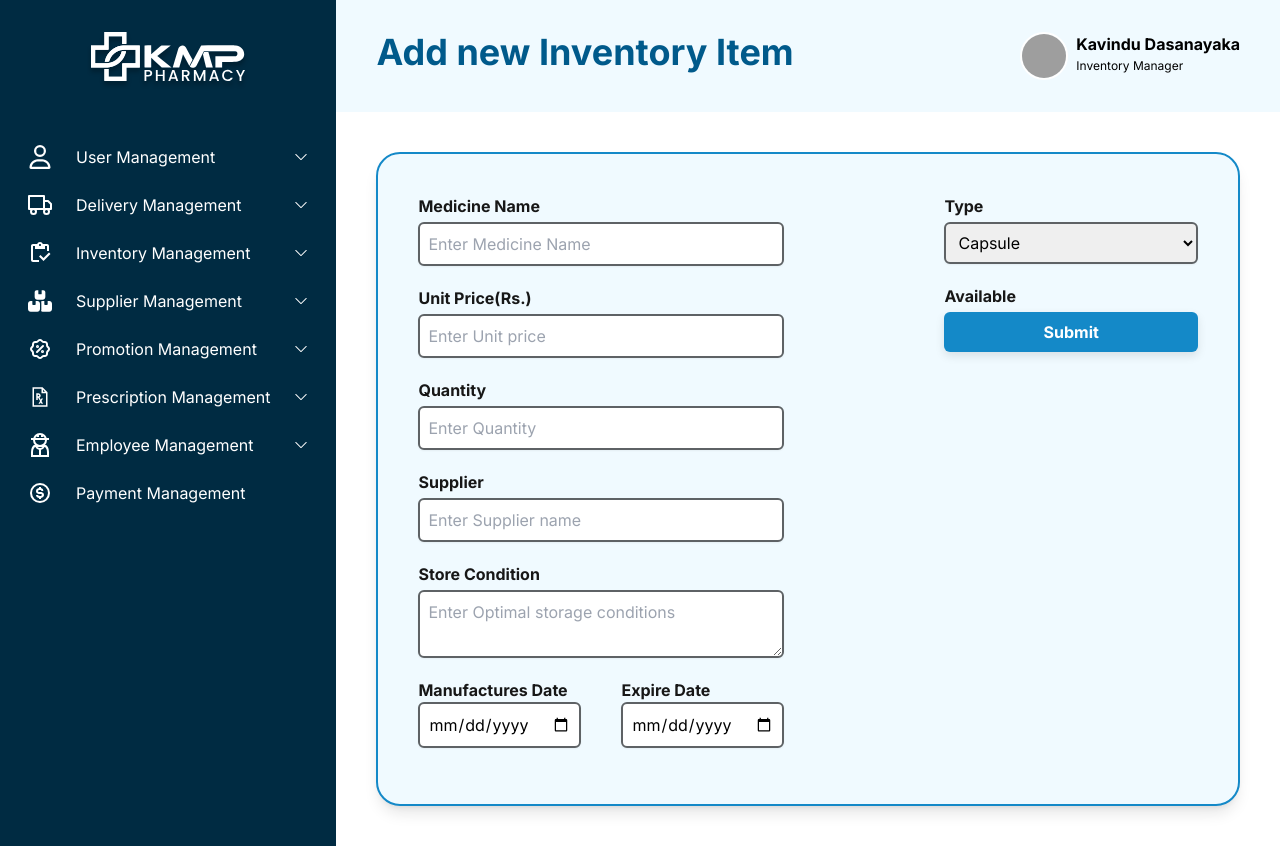
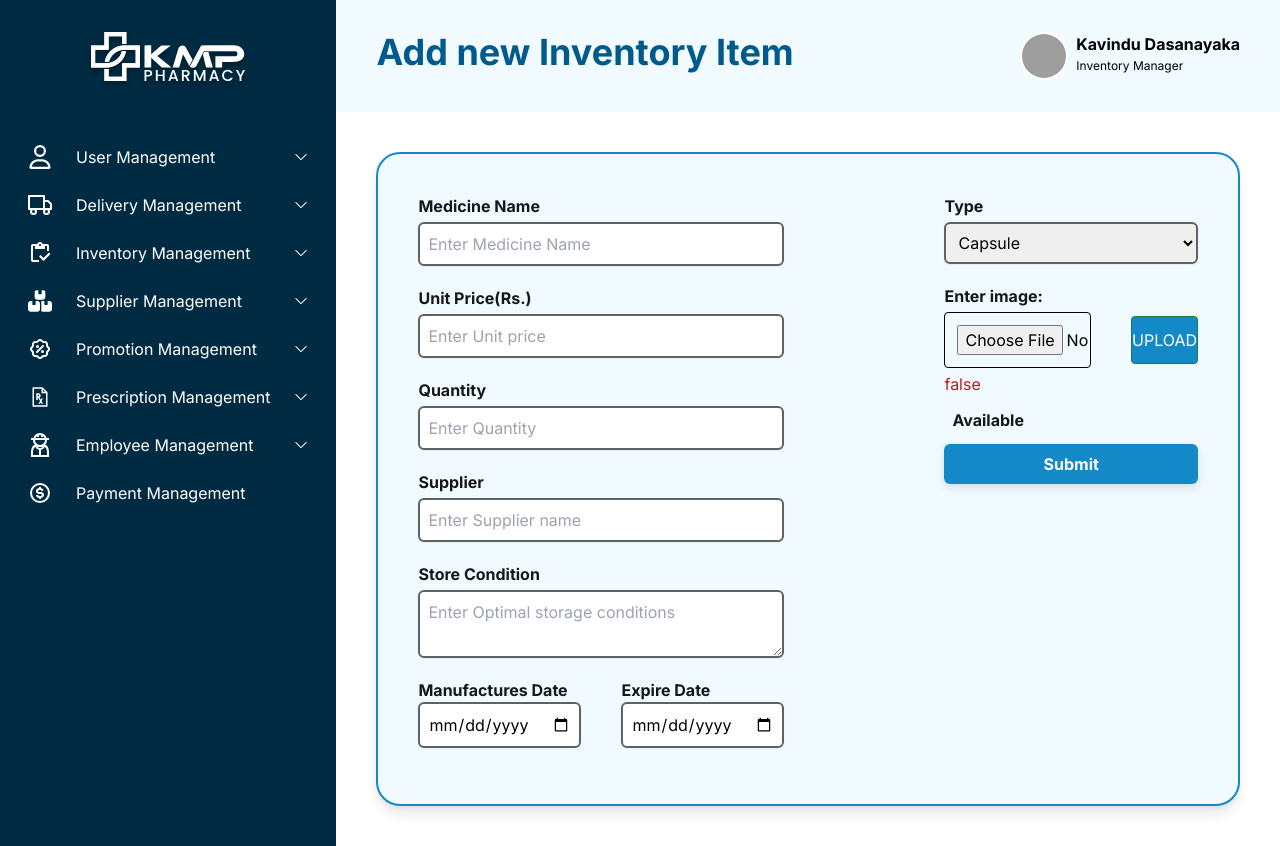
Before and after one commit to kavindu-dilshan/KMP-Pharmacy, a React (Vite) app in the folder client/: page /create-inventory in a window 1280 px wide. Built offline with nearby package versions, Linux system fonts and the light colour scheme; grey boxes are pictures that could not be loaded.

Commit message:
create the functionality for uploading inventory item images.

```diff
--- a/client/src/pages/InventoryManagement/InventoryItemCreateForm.jsx
+++ b/client/src/pages/InventoryManagement/InventoryItemCreateForm.jsx
@@ -3,9 +3,16 @@ import { useNavigate } from 'react-router-dom';
     import axios from 'axios';
     import { toast } from 'react-hot-toast';
     import SideBar from '../../components/SideBar';
+    import { getStorage, uploadBytesResumable,ref,getDownloadURL } from 'firebase/storage';
+    import { app } from '../../firebase';
 
-export default function inventorycreateform() {
+
+    export default function Inventorycreateform() {
         const navigate = useNavigate();
+        const [imageUploadError, setImageUploadError] = useState('false');
+        const [files,setFiles] = useState();
+        const [error, setError] = useState('');
+        const [uploading,setuploading] = useState(false);
         const [value, setValue] = useState({
             Mname: '',
             Mprice: '',
@@ -15,9 +22,57 @@ export default function inventorycreateform() {
             manuAt: '',
             expirAt: '',
             storageCondition: '',
+            imageUrls: '',
             status: 'Active'
         });
-    const [error, setError] = useState('');
+
+        console.log(value.imageUrls);
+
+        const handleImageSubmit = async (e) => {
+            if (files.length > 0) {
+                try {
+                    setuploading(true);
+                    const imageUrl = await storeImage(files[0]);
+                    setValue({
+                        ...value,
+                        imageUrl: imageUrl // Corrected key: imageUrl instead of imageUrls  //Can use any name // like a variable // use as a key
+                    });
+                    setuploading(false);
+                    setImageUploadError(false);
+                } catch (error) {
+                    setImageUploadError('Image upload failed (2mb max per image)');
+                    setuploading(false);
+                }
+            }
+        };
+
+
+
+
+        const storeImage = async (file) => {
+            return new Promise((resolve, reject) => {
+                const storage = getStorage(app);
+                const fileName = new Date().getTime() + file.name;
+                const storageRef = ref(storage, fileName);
+                const uploadTask = uploadBytesResumable(storageRef, file);
+                uploadTask.on(
+                    "state_changed",
+                    (snapshot) => {
+                        const progress = (snapshot.bytesTransferred / snapshot.totalBytes) * 100;
+                        console.log("Upload is " + progress + "% done");
+                    },
+                    (error) => {
+                        reject(error);
+                    },
+                    () => {
+                        getDownloadURL(uploadTask.snapshot.ref).then((downloadURL) => {
+                            resolve(downloadURL);
+                        });
+                    }
+                );
+            });
+        };
+
 
         const handleChange = (e) => {
             const { name, value } = e.target;
@@ -76,7 +131,7 @@ export default function inventorycreateform() {
                             </div>
                         </div>
                     </div>
-                <div className="p-10 bg-paleblue m-10 rounded-3xl max-w-5xl border-2 border-light-blue shadow-lg">
+                    <div className="p-10 bg-paleblue m-10 rounded-3xl max-w-7xl border-2 border-light-blue shadow-lg">
                             <form onSubmit={handleSubmit} className='flex flex-col sm:flex-row gap-40'>
                                 <div className='flex flex-col gap-1 flex-1'>
                                     <label className='font-semibold text-black'>Medicine Name</label>
@@ -122,7 +177,18 @@ export default function inventorycreateform() {
 
                                     </select>
 
-                                <div className='flex items-center gap-2'>
+                                    <label className='font-semibold text-black' htmlFor='Enter image'>Enter image:</label>
+
+                                    <div className='flex flex-row flex-0 items-center gap-10'>
+                                        <input onChange={(e) => setFiles(e.target.files)} className='p-3 border border-gray-300 rounded w-3/4' type='file' id='imageUrl' accept='image' />
+                                        <button onClick = {handleImageSubmit} type='button' disabled={uploading}className='border w-1/3 border-green-700 bg-light-blue text-white rounded uppercase hover:shadow-lg disabled:opacity-80 h-12'>
+                                            {uploading ? 'Uploading...' : 'Upload'}
+                                        </button>
+                                    </div>
+                                    <p className='text-red-700'>{imageUploadError && imageUploadError}</p>
+
+
+                                    <div className=' p-2 flex items-center gap-2'>
                                         <label className='font-semibold text-black'>Available</label>
                                         <input type="checkbox" name="status" id="active" checked={value.status === 'Active'} disabled hidden className='w-5 shadow-sm'/>
                                     </div>
--- a/client/src/pages/InventoryManagement/InventoryManagement.jsx
+++ b/client/src/pages/InventoryManagement/InventoryManagement.jsx
@@ -6,7 +6,7 @@ import SideBar from '../../components/SideBar';
 import { jsPDF } from "jspdf";
 import "jspdf-autotable";
 
-export default function inventoryManagement() {
+export default function InventoryManagement() {
   const [inventorycount, setInventoryCount] = useState(0);
   const [expiredinventoryCount, setExpiredInventoryCount] = useState(0);
   const [tabletcount, setTabletInventoryCount] = useState(0);
@@ -22,7 +22,7 @@ export default function inventoryManagement() {
   }, []);
 
   const fetchInventory = () => {
-    fetch('http://localhost:3000/api/inventory/read')
+    fetch(' ')
       .then(response => {
         if (response.ok) {
           return response.json();
```
Also changed, not shown: 2 other files (tests, documents, lock files or other folders). Lines whose indentation alone changed are shown as unchanged.
